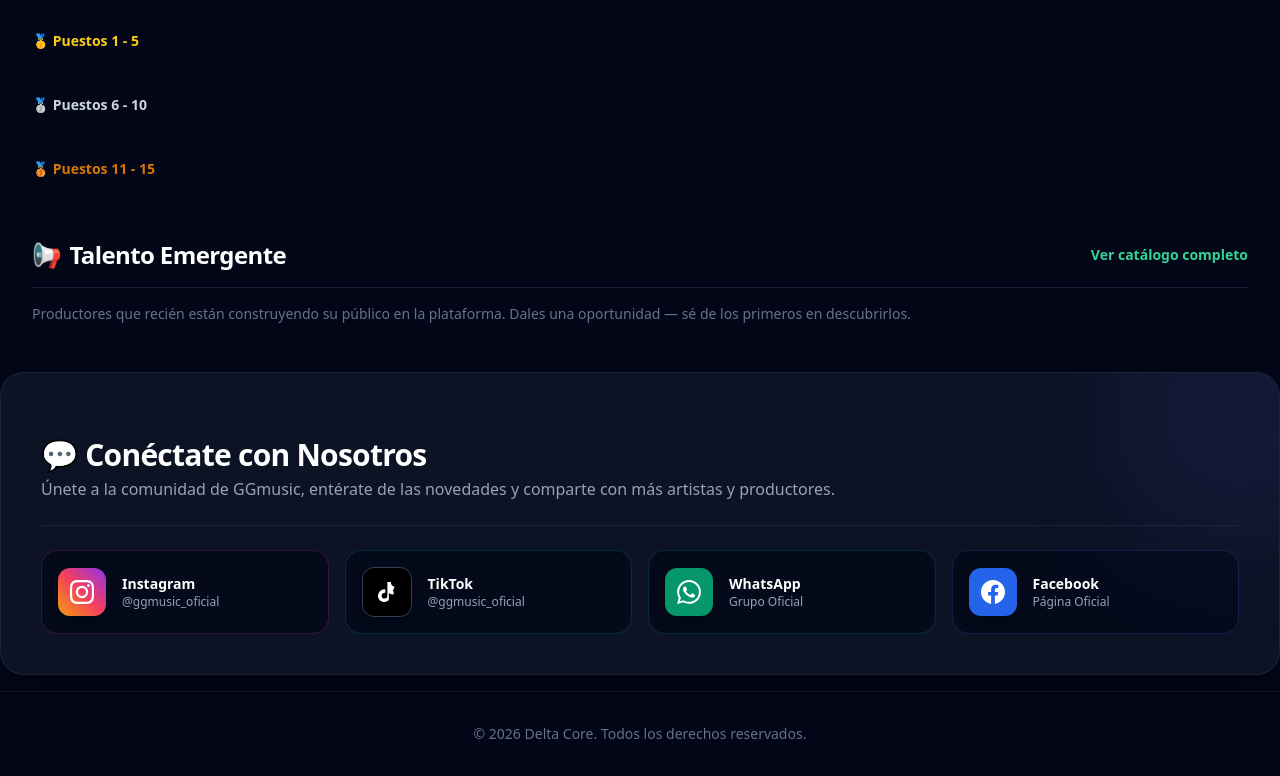
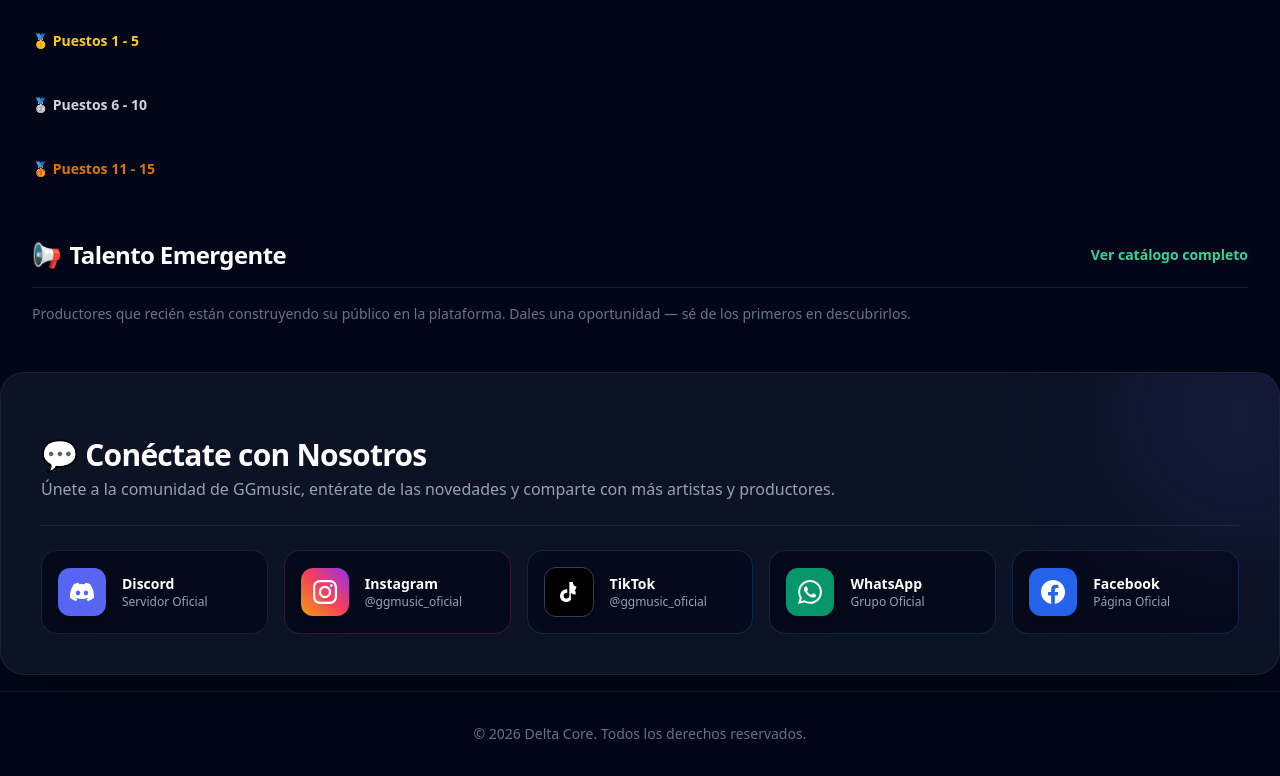
Before and after one commit to miguelarmaschrono-commits/ggmusic, a plain HTML site: page index.html in a window 1280 px wide. Shown: the part 1460-2236 px from the top of the page. Drawn offline with nearby package versions, Linux system fonts and the light colour scheme; no server answers.

Commit message:
actualizacion actualizar novedades

```diff
--- a/index.html
+++ b/index.html
@@ -187,7 +187,21 @@
             </div>
         </div>
 
-    <div class="grid grid-cols-1 sm:grid-cols-2 lg:grid-cols-4 gap-4">
+        <div class="grid grid-cols-1 sm:grid-cols-2 md:grid-cols-3 xl:grid-cols-5 gap-4">
+            <!-- Discord -->
+            <a href="https://discord.gg/UY2Vkr3E" target="_blank" rel="noopener noreferrer"
+               class="flex items-center gap-4 p-4 rounded-2xl bg-slate-950/60 border border-indigo-500/20 hover:border-indigo-500/60 hover:bg-indigo-500/10 transition group">
+                <div class="p-3 bg-[#5865F2] text-white rounded-xl shadow-lg group-hover:scale-105 transition">
+                    <svg class="w-6 h-6" fill="currentColor" viewBox="0 0 24 24">
+                        <path d="M20.317 4.37a19.791 19.791 0 0 0-4.885-1.515.074.074 0 0 0-.079.037c-.21.375-.444.864-.608 1.25a18.27 18.27 0 0 0-5.487 0 12.64 12.64 0 0 0-.617-1.25.077.077 0 0 0-.079-.037A19.736 19.736 0 0 0 3.677 4.37a.07.07 0 0 0-.032.027C.533 9.046-.32 13.58.099 18.057a.082.082 0 0 0 .031.057 19.9 19.9 0 0 0 5.993 3.03.078.078 0 0 0 .084-.028c.462-.63.874-1.295 1.226-1.994.021-.041.001-.09-.041-.106a13.107 13.107 0 0 1-1.872-.892.077.077 0 0 1-.008-.128 10.2 10.2 0 0 0 .372-.292.074.074 0 0 1 .077-.01c3.928 1.793 8.18 1.793 12.061 0a.074.074 0 0 1 .078.01c.12.098.246.198.373.292a.077.077 0 0 1-.006.127 12.299 12.299 0 0 1-1.873.892.077.077 0 0 0-.041.107c.36.698.772 1.362 1.225 1.993a.076.076 0 0 0 .084.028 19.839 19.839 0 0 0 6.002-3.03.077.077 0 0 0 .032-.054c.5-5.177-.838-9.674-3.549-13.66a.061.061 0 0 0-.031-.028zM8.02 15.33c-1.183 0-2.157-1.085-2.157-2.419 0-1.333.956-2.419 2.157-2.419 1.21 0 2.176 1.096 2.157 2.42 0 1.333-.956 2.418-2.157 2.418zm7.975 0c-1.183 0-2.157-1.085-2.157-2.419 0-1.333.955-2.419 2.157-2.419 1.21 0 2.176 1.096 2.157 2.42 0 1.333-.946 2.418-2.157 2.418z"/>
+                    </svg>
+                </div>
+                <div>
+                    <h3 class="text-sm font-bold text-white group-hover:text-indigo-400 transition">Discord</h3>
+                    <p class="text-xs text-slate-400">Servidor Oficial</p>
+                </div>
+            </a>
+
             <!-- Instagram -->
             <a href="https://www.instagram.com/ggmusic_oficial?igsh=eTJiMXF1aWVhZ2Vu" target="_blank" rel="noopener noreferrer"
                class="flex items-center gap-4 p-4 rounded-2xl bg-slate-950/60 border border-pink-500/20 hover:border-pink-500/60 hover:bg-pink-500/10 transition group">
```
Also changed, not shown: registro.html (+4 -1 lines). Lines whose indentation alone changed are shown as unchanged.
